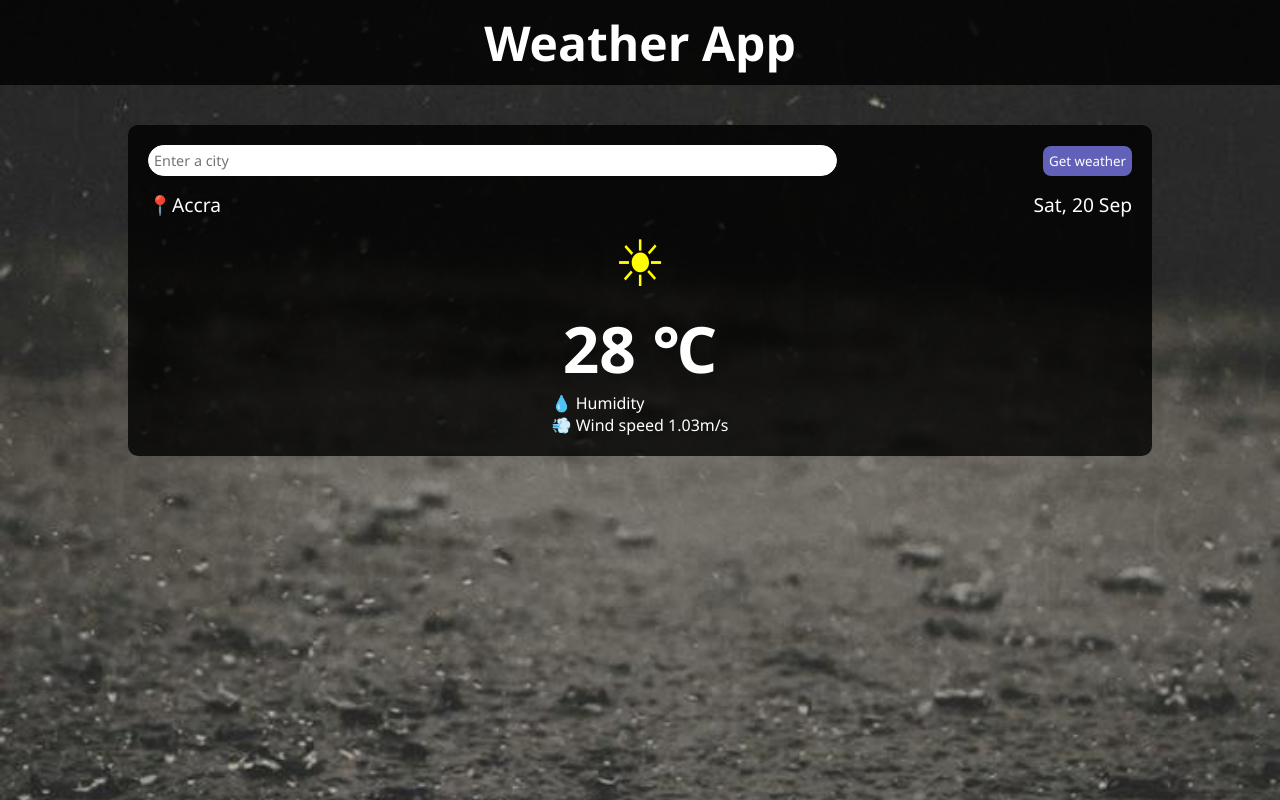
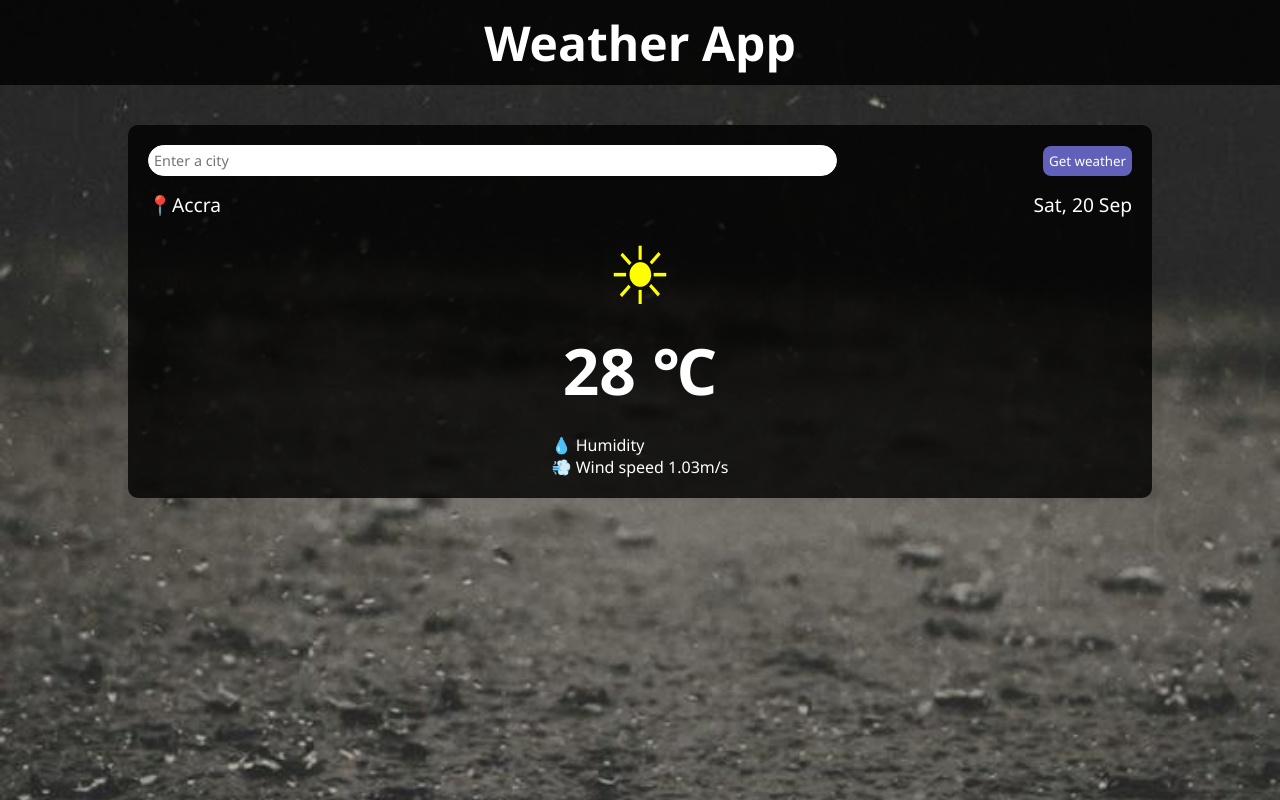
Before and after one commit to 4wiafe/weather-app, a website built with webpack: page src/template.html in a window 1280 px wide. Built offline with nearby package versions, Linux system fonts and the light colour scheme.

Commit message:
Increase weather icon size and weather info margin bottom

```diff
--- a/src/styles.css
+++ b/src/styles.css
@@ -102,10 +102,12 @@ h1 {
   justify-content: center;
   align-items: center;
   font-size: 4rem;
+  margin-bottom: 20px;
 }
 
 .weather-icon {
   color: yellow;
+  font-size: 5rem;
 }
 
 .temperature {
```
